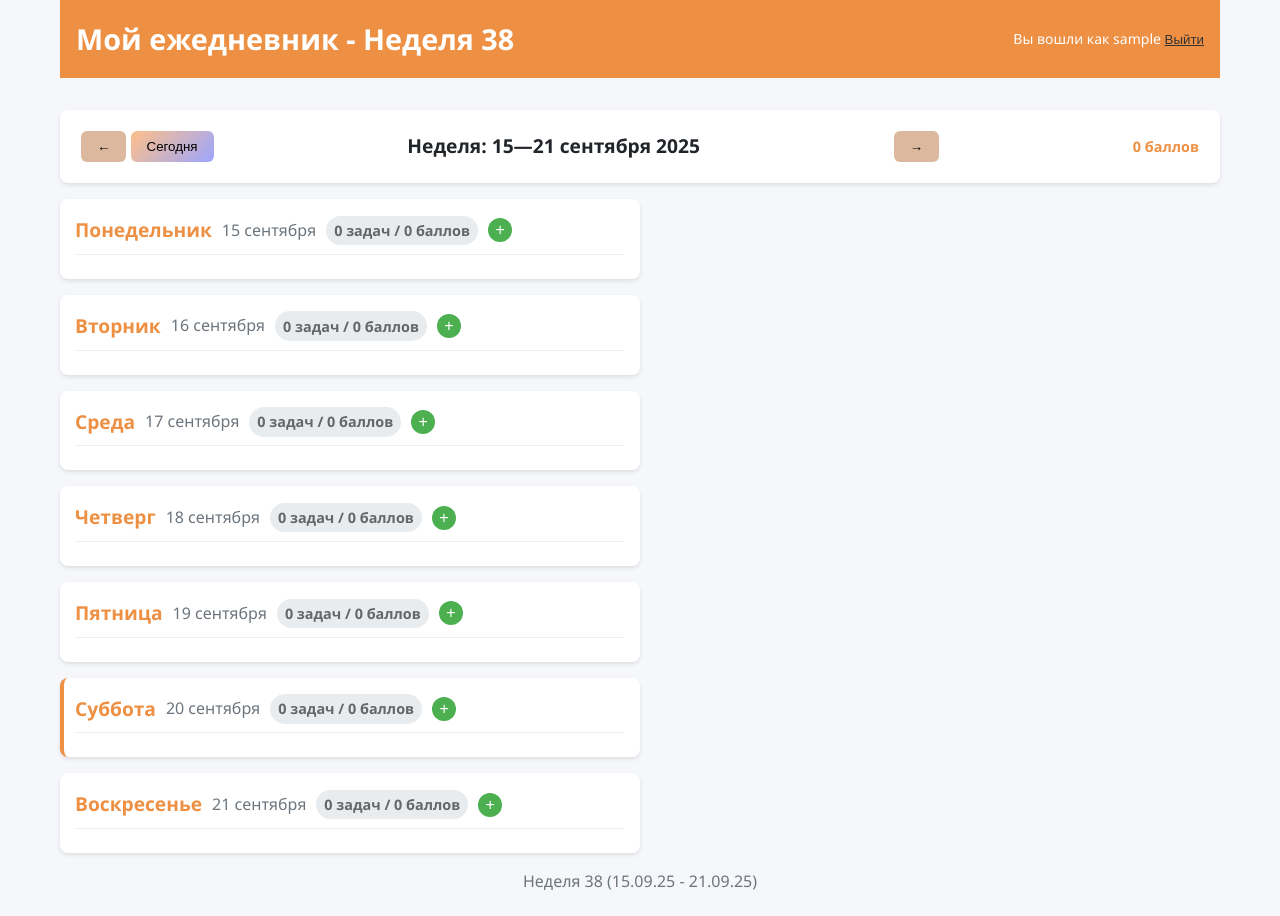
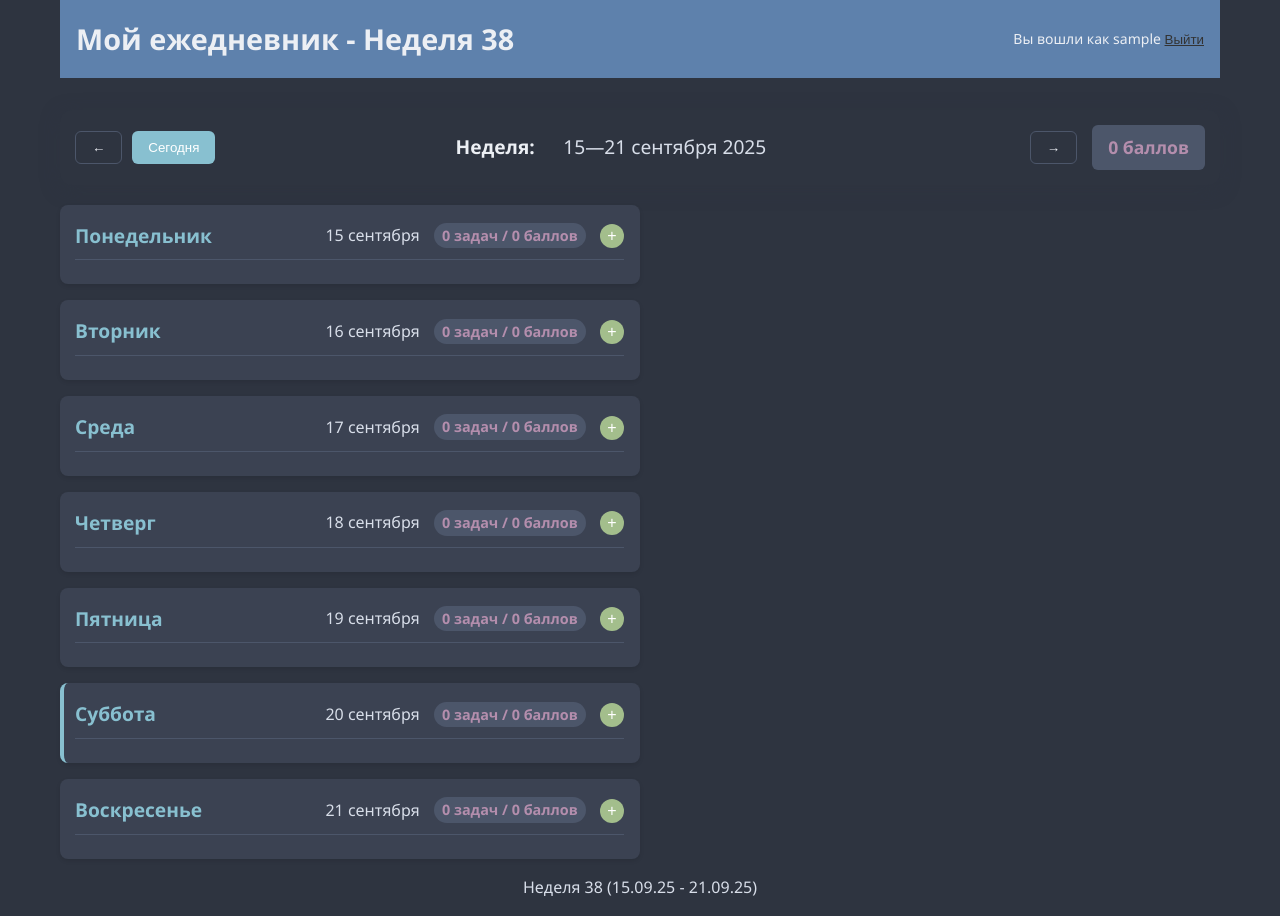
Before and after one commit to Picalfer/Planner, a Django app: page / in a window 1280 px wide. Before the commit the page ends 890 px from the top, so only its background shows below. Run offline with Django 5.2, Linux system fonts and the light colour scheme; the visitor is signed in with stand-in values (Sample User, id 1); data that the repository does not hold is empty.

Commit message:
style, refactor

```diff
--- a/journal/static/journal/css/base.css
+++ b/journal/static/journal/css/base.css
@@ -0,0 +1,92 @@
+:root {
+    --site-bg: #2e3440;
+    --card-bg: #3b4252;
+    --primary: #88c0d0;
+    --primary-color: #88c0d0;
+    --primary-hover: #81a1c1;
+    --secondary: #a3be8c;
+    --light: #434c5e;
+    --dark: #eceff4;
+    --success: #a3be8c;
+    --header-bg: #2e3440;
+    --danger: #bf616a;
+    --text-primary: #eceff4;
+    --text-secondary: #d8dee9;
+    --bg: #2e3440;
+    --accent-color: #b48ead;
+    --accent-bg: #4c566a;
+    --primary-dark: #5e81ac;
+    --shadow-sm: 0 4px 18px rgba(46, 52, 64, 0.5);
+    --border-color: #4c566a;
+    --gradient-1: #88c0d0;
+    --gradient-2: #81a1c1;
+    --gradient-3: #b48ead;
+}
+
+* {
+    margin: 0;
+    padding: 0;
+    box-sizing: border-box;
+}
+
+body {
+    font-family: 'Segoe UI', Tahoma, Geneva, Verdana, sans-serif;
+    line-height: 1.6;
+    color: var(--dark);
+    background-color: var(--site-bg);
+    height: 100vh;
+    overflow: hidden;
+}
+
+.container {
+    max-width: 1200px;
+    height: 100%;
+    display: flex;
+    flex-direction: column;
+    margin: 0 auto;
+    padding: 0 20px;
+}
+
+.header {
+    background-color: var(--primary-dark);
+    color: var(--text-primary);
+    padding: 1rem 1rem;
+    margin-bottom: 2rem;
+    flex-grow: 1;
+    display: flex;
+    justify-content: space-between;
+    align-items: center;
+    flex-shrink: 1;
+}
+
+.header h1 {
+    margin: 0;
+    font-size: 1.8rem;
+}
+
+main {
+    flex-grow: 8;
+    flex-shrink: 1;
+}
+
+.footer {
+    text-align: center;
+    padding: 1rem 0;
+    flex-grow: 1;
+    color: var(--text-secondary);
+    flex-shrink: 1;
+}
+
+.auth-links {
+    font-size: 14px;
+}
+
+.auth-links a {
+    color: var(--text-primary);
+    text-decoration: none;
+    margin-left: 10px;
+}
+
+.auth-links a:hover {
+    text-decoration: underline;
+}
--- a/journal/static/journal/css/planner.css
+++ b/journal/static/journal/css/planner.css
@@ -1,76 +1,3 @@
-/* Базовые настройки */
-:root {
-    --primary: #ee9043;
-    --primary-color: #ffc089;
-    --primary-hover: #faa249;
-    --secondary: #f1cd3b;
-    --light: #f8f9fa;
-    --dark: #212529;
-    --success: #4cc9f0;
-    --header-bg: #dcb99e;
-    --danger: #f72585;
-    --text-primary: black;
-    --text-secondary: #2c2c2c;
-    --bg: #ee9043
-}
-
-* {
-    margin: 0;
-    padding: 0;
-    box-sizing: border-box;
-}
-
-body {
-    font-family: 'Segoe UI', Tahoma, Geneva, Verdana, sans-serif;
-    line-height: 1.6;
-    color: var(--dark);
-    background-color: #f5f7fa;
-    margin: 0;
-    padding: 0;
-    height: 100vh;
-}
-
-.container {
-    max-width: 1200px;
-    height: 100%;
-    display: flex;
-    flex-direction: column;
-    margin: 0 auto;
-    padding: 0 20px;
-}
-
-/* Шапка и подвал */
-.header {
-    background-color: var(--primary);
-    color: white;
-    padding: 1rem 1rem;
-    margin-bottom: 2rem;
-    flex-grow: 1;
-    display: flex;
-    justify-content: space-between;
-    align-items: center;
-    flex-shrink: 1;
-}
-
-.header h1 {
-    margin: 0;
-    font-size: 1.8rem;
-}
-
-main {
-    flex-grow: 8;
-    flex-shrink: 1;
-}
-
-.footer {
-    text-align: center;
-    padding: 1rem 0;
-    flex-grow: 1;
-    color: #6c757d;
-    flex-shrink: 1;
-}
-
-/* Основная сетка */
 .planner-grid {
     display: grid;
     grid-template-columns: 1fr;
@@ -84,11 +11,9 @@ main {
     width: 50%;
 }
 
-/* Карточка дня */
 .day-card {
-    background: white;
+    background: var(--card-bg);
     border-radius: 8px;
-
     box-shadow: 0 2px 4px rgba(0, 0, 0, 0.1);
     padding: 1rem;
     padding-left: 15px;
@@ -108,9 +33,12 @@ main {
 .day-header {
     display: flex;
     align-items: center;
+    flex-direction: row;
+    flex-grow: 1;
+    justify-content: space-between;
     margin-bottom: 0.5rem;
     padding-bottom: 0.5rem;
-    border-bottom: 1px solid #eee;
+    border-bottom: 1px solid var(--border-color);
 }
 
 .day-header h3 {
@@ -122,34 +50,16 @@ main {
 
 .day-header .date {
     margin-left: 10px;
-    color: #6c757d;
+    color: var(--text-secondary);
 }
 
 .day-header .points {
-    margin-left: auto;
-    background: #e9ecef;
+    background: var(--accent-bg);
+    color: var(--accent-color);
     padding: 0.2rem 0.5rem;
     border-radius: 20px;
-    font-size: 0.8rem;
-}
-
-/* Заголовок недели */
-.week-header {
-    margin-bottom: 1rem;
-    padding: 1rem;
-    background: white;
-    border-radius: 8px;
-    box-shadow: 0 2px 4px rgba(0, 0, 0, 0.1);
-}
-
-.week-header h2 {
-    margin: 0;
-    font-size: 1.3rem;
-    color: var(--dark);
-}
-
-.week-stats {
     font-size: 0.9rem;
+    margin-left: 10px;
 }
 
 .points {
@@ -157,23 +67,8 @@ main {
     color: var(--primary);
 }
 
-.auth-links {
-    font-size: 14px;
-}
-
-.auth-links a {
-    color: #333;
-    text-decoration: none;
-    margin-left: 10px;
-}
-
-.auth-links a:hover {
-    text-decoration: underline;
-}
-
-/* Стиль кнопки добавления задачи */
 .add-task-btn {
-    background: #4CAF50;
+    background: var(--success);
     color: white;
     border: none;
     border-radius: 50%;
@@ -186,21 +81,20 @@ main {
 }
 
 .add-task-btn:hover {
-    background: #45a049;
+    background: var(--primary-hover);
 }
 
-/* Стили задач */
 .task {
     padding: 10px;
     margin: 5px 0;
-    background: #f9f9f9;
     border-radius: 4px;
-    border-left: 3px solid #4CAF50;
+    background: var(--light);
+    border-left: 3px solid var(--success);
 }
 
 .task.done {
     opacity: 0.7;
-    border-left-color: #ccc;
+    border-left-color: var(--text-secondary);
 }
 
 .task-main {
@@ -231,57 +125,67 @@ main {
 }
 
 .task-toggle {
-    color: #4CAF50;
+    color: var(--success);
 }
 
 .task-edit {
-    color: #2196F3;
+    color: var(--primary);
 }
 
 .task-delete {
-    color: #f44336;
+    color: var(--danger);
 }
 
 .task-description {
     margin-top: 5px;
     padding-top: 5px;
-    border-top: 1px dashed #ddd;
-    color: #666;
+    border-top: 1px dashed var(--border-color);
+    color: var(--text-secondary);
     font-size: 0.9em;
 }
 
-.close {
-    color: #aaa;
-    position: absolute;
-    right: 20px;
-    top: 10px;
-    font-size: 28px;
-    font-weight: bold;
-    cursor: pointer;
-}
-
-.close:hover {
-    color: black;
-}
-
-.day-header .points {
-    font-size: 0.9em;
-    color: #666;
-    margin-left: 10px;
+.week-header {
+    display: flex;
+    justify-content: space-between;
+    align-items: center;
+    margin-bottom: 20px;
+    gap: 15px;
+    padding: 15px;
+    background-color: var(--header-bg);
+    border-radius: 12px;
+    box-shadow: var(--shadow-sm);
 }
 
 .week-navigation {
     display: flex;
+    align-items: center;
     justify-content: space-between;
-    align-items: center;
-    gap: 10px;
-    width: 100%;
-    padding: 5px;
+    flex-direction: row;
+    gap: 15px;
+    min-width: 400px;
+    flex-grow: 1;
 }
 
 .week-navigation h2 {
+    margin: 0;
+    font-size: 1.2rem;
+    font-weight: 600;
+    color: var(--text-primary);
+    min-width: 250px;
     text-align: center;
-    font-size: 1.2em;
+}
+
+#week-range {
+    display: inline-block;
+    min-width: 250px;
+    text-align: center;
+    font-weight: 500;
+    color: var(--text-secondary);
+}
+
+#week-nav-left {
+    display: flex;
+    gap: 10px;
 }
 
 .nav-button {
@@ -292,6 +196,7 @@ main {
     transition: all 0.2s ease;
     background-color: var(--header-bg);
     color: var(--text-primary);
+    cursor: pointer;
 }
 
 .nav-button:hover {
@@ -300,11 +205,23 @@ main {
 }
 
 .styled-button {
-    background: linear-gradient(135deg, var(--primary-color), #9ca5fd);
-    transition: all 0.4s ease;
+    background-color: var(--primary-color);
+    color: white;
+    border: none;
 }
 
 .styled-button:hover {
-    background: linear-gradient(135deg, var(--primary-hover), #767aff);
-    border-color: var(--text-secondary);
+    background-color: var(--primary-dark);
 }
+
+.week-stats {
+    padding: 8px 16px;
+    background-color: var(--accent-bg);
+    border-radius: 6px;
+    font-weight: 500;
+}
+
+.week-stats .points {
+    color: var(--accent-color);
+    font-size: 1.1rem;
+}
--- a/templates/journal/week.html
+++ b/templates/journal/week.html
@@ -20,10 +20,10 @@
                         {{ week_start|date:"d.m.Y" }} — {{ week_end|date:"d.m.Y" }}
                     </span></h2>
                     <button id="next-week" class="nav-button">→</button>
+                </div>
 
-                    <div class="week-stats">
-                        <span class="points">{{ total_points }} баллов</span>
-                    </div>
+                <div class="week-stats">
+                    <span class="points">{{ total_points }} баллов</span>
                 </div>
             </div>
 
@@ -32,11 +32,13 @@
                     <div class="day-card {% if day.today %}today{% endif %}">
                         <div class="day-header">
                             <h3>{{ day.day_name }}</h3>
-                            <span class="date">{{ day.date|date:"d.m" }}</span>
-                            <span class="points">
+                            <div>
+                                <span class="date">{{ day.date|date:"d.m" }}</span>
+                                <span class="points">
                                 {{ day.tasks.count }} задач / {{ day.earned_points }} баллов
                             </span>
-                            <button class="add-task-btn" data-date="{{ day.date|date:'Y-m-d' }}">+</button>
+                                <button class="add-task-btn" data-date="{{ day.date|date:'Y-m-d' }}">+</button>
+                            </div>
                         </div>
 
                         <ul class="task-list">
```
